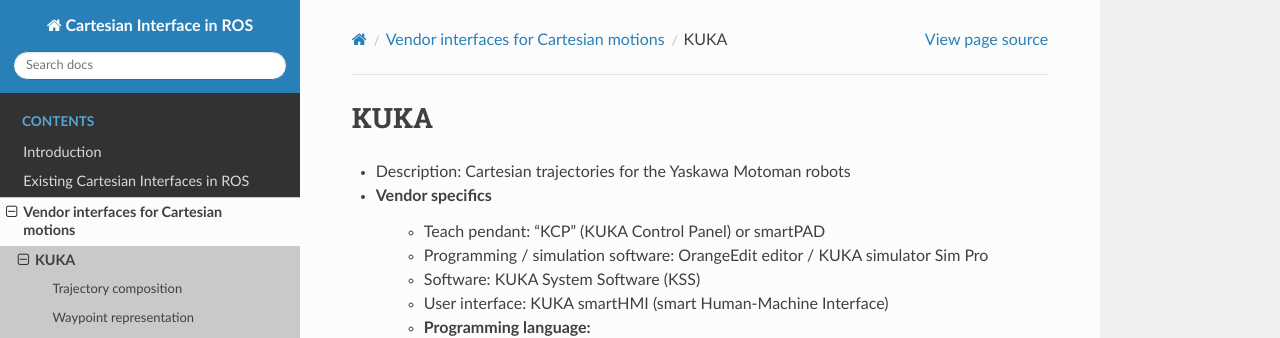
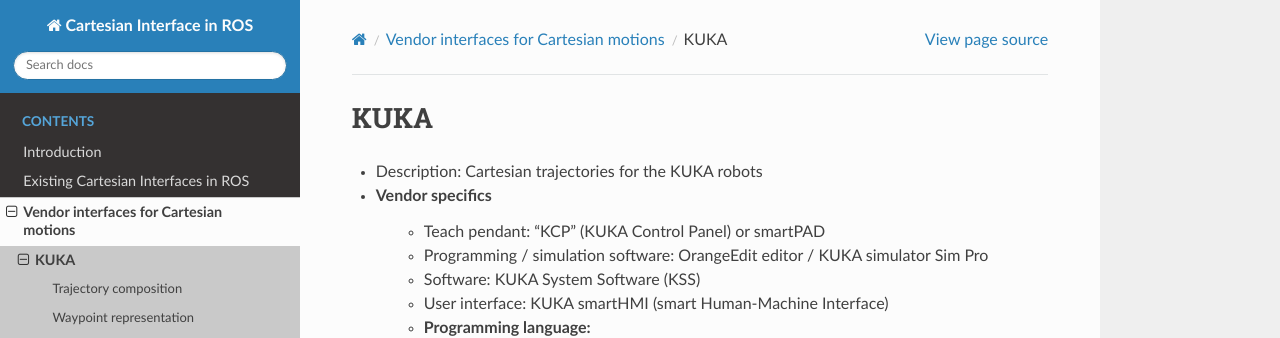
Before and after one commit to fzi-forschungszentrum-informatik/fzi_robot_interface_proposal, a Sphinx documentation site: the page built from source/industry/KUKA.rst, in a window 1280 px wide and 900 px high. Shown: the top 338 px of the window. Built offline with Sphinx 7.4.7 and the Read the Docs theme 2.0.0, drawn with Linux system fonts in a browser that asks for light colours.

Commit message:
Apply suggestion to source/industry/KUKA.rst

```diff
--- a/source/industry/KUKA.rst
+++ b/source/industry/KUKA.rst
@@ -6,7 +6,7 @@ KUKA
 .. _kuka_introduction: https://www.in.tum.de/fileadmin/w00bws/i23/kuka_sunrise_introduction.pdf
 .. _manual_advanced: http://www.wtech.com.tw/public/download/manual/kuka/krc2ed05/Operating%20and%20Programming.pdf
 
-* Description: Cartesian trajectories for the Yaskawa Motoman robots
+* Description: Cartesian trajectories for the KUKA robots
 * Vendor specifics
    * Teach pendant: “KCP” (KUKA Control Panel) or smartPAD
    * Programming / simulation software: OrangeEdit editor / KUKA simulator Sim Pro
```
